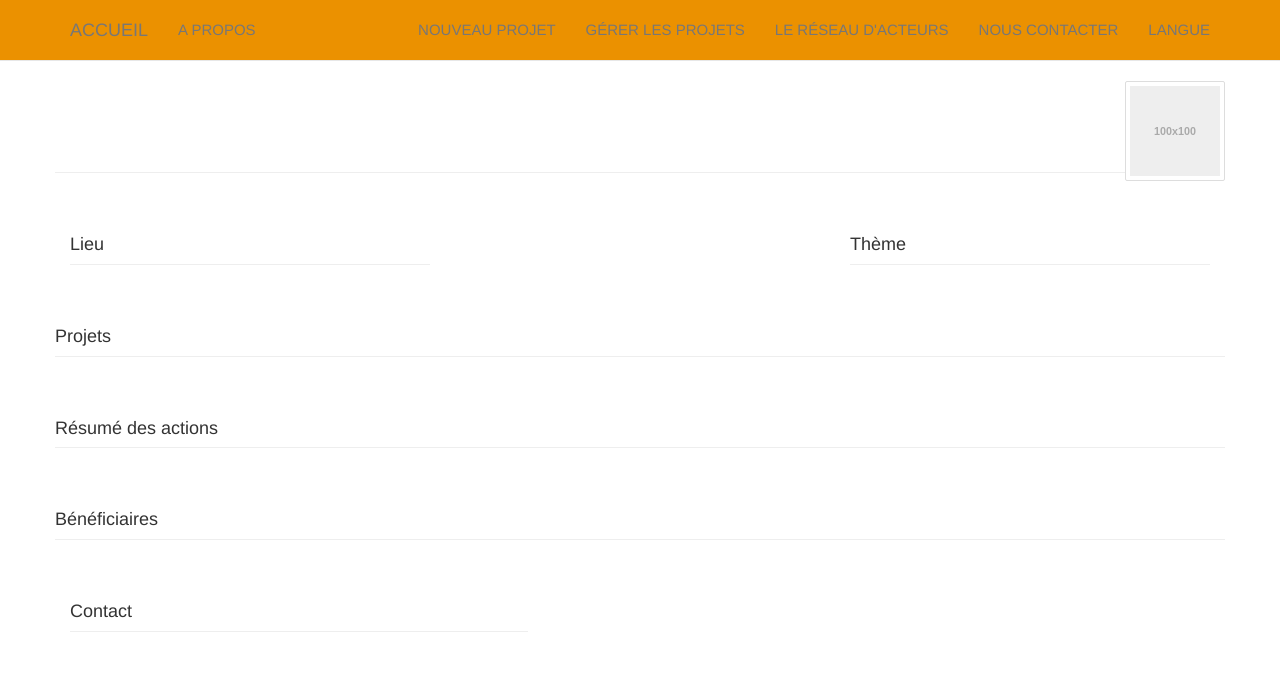
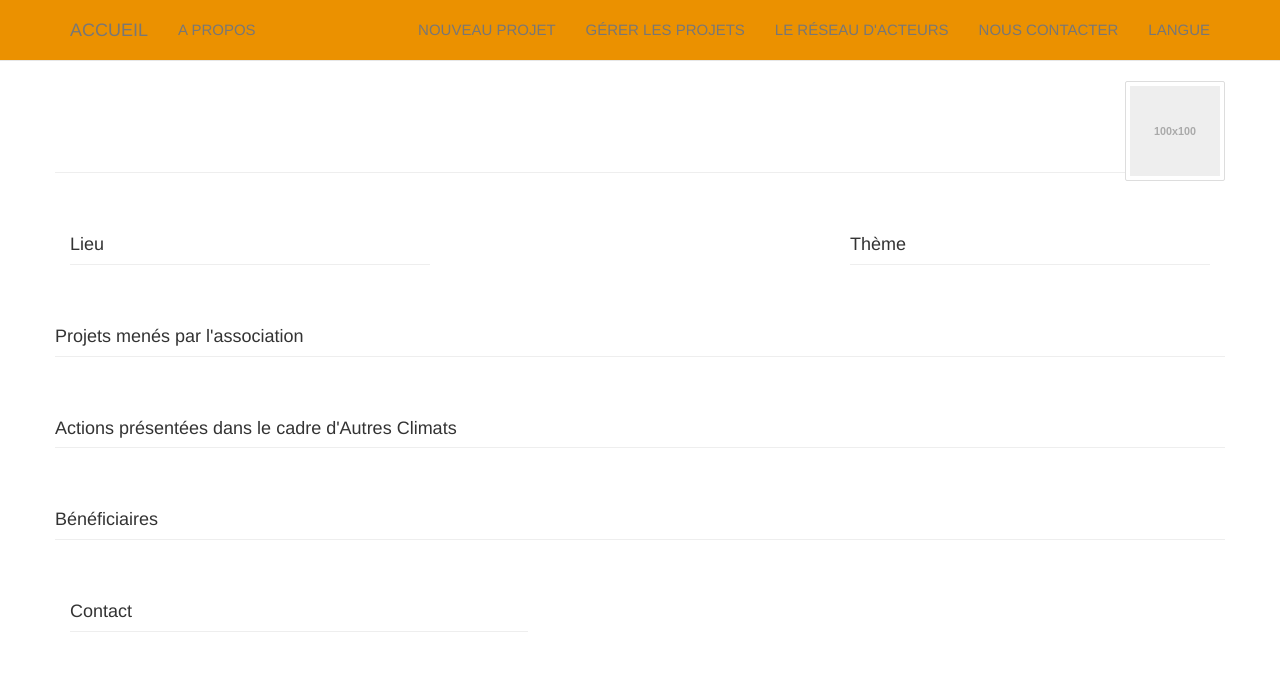
Before and after one commit to jpreynat/autresclimats, a PHP site: template View/Project.php in a window 1280 px wide. Shown: the top 688 px of the page. Run offline with PHP 8.4, Linux system fonts and the light colour scheme; the template is opened without the code that fills it, so the values that code supplies are empty; some libraries are stand-ins or nearby versions.

Commit message:
Updated project page

```diff
--- a/View/Project.php
+++ b/View/Project.php
@@ -47,12 +47,12 @@
     <!-- #################### PROJECTS INFORMATIONS ################### -->
 
     <div class="row">
-        <h4 class="page-header">Projets</h4>
+        <h4 class="page-header">Projets menés par l'association</h4>
         <p><?= $project['p_proj_fr'] ?></p>
     </div>
 
     <div class="row">
-        <h4 class="page-header">Résumé des actions</h4>
+        <h4 class="page-header">Actions présentées dans le cadre d'Autres Climats</h4>
         <p><?= $project['p_summ_fr'] ?></p>
     </div>
 
```
